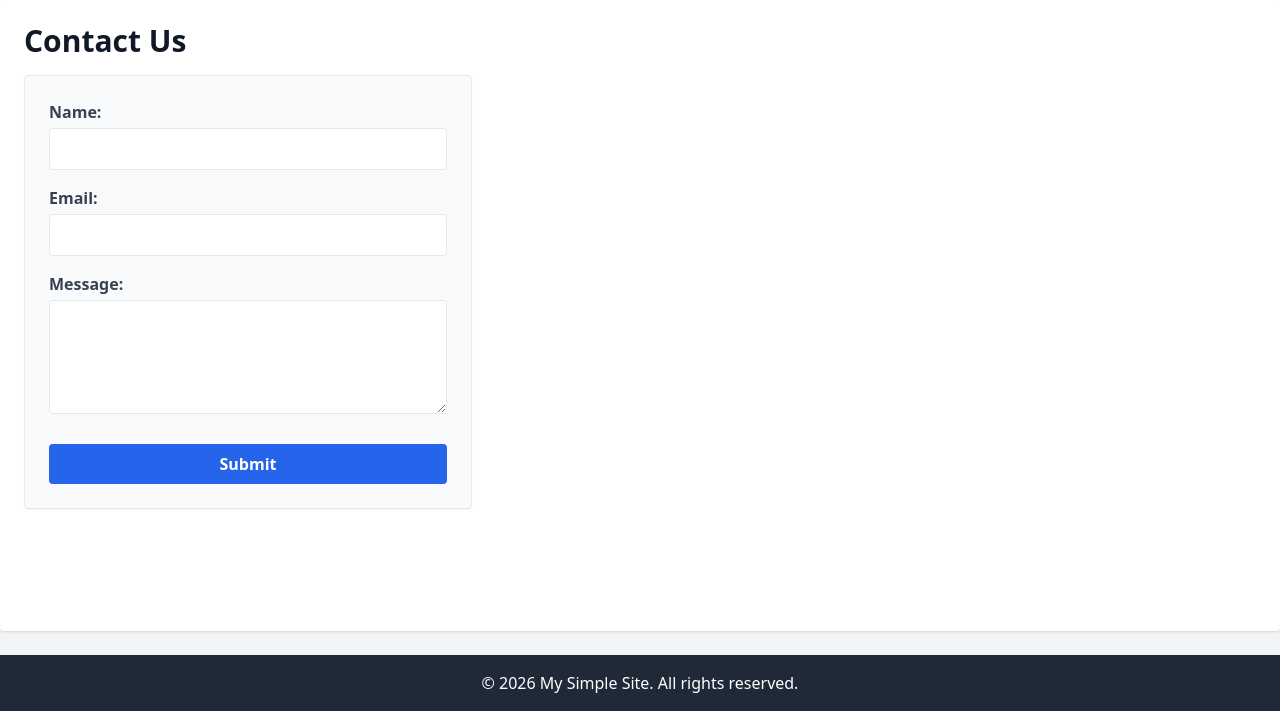
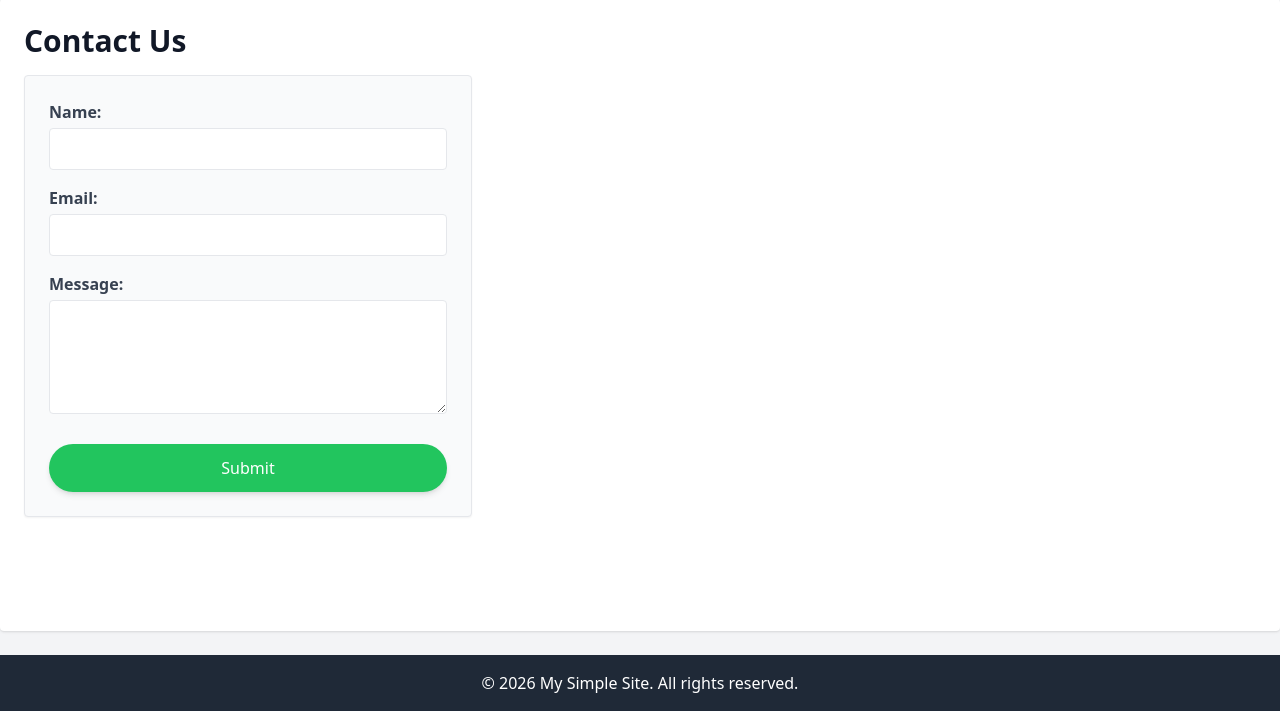
Before and after one commit to iamriazul/Backend, a Node server app: page /contact in a window 1280 px wide. Shown: the part 89-800 px from the top of the page. Run offline with Node 20, Linux system fonts and the light colour scheme; some libraries are stand-ins or nearby versions.

Commit message:
Update contact.ejs

```diff
--- a/Projects/Shoping-Website-Express js/views/contact.ejs
+++ b/Projects/Shoping-Website-Express js/views/contact.ejs
@@ -25,8 +25,8 @@
         <textarea id="message" name="message" rows="4" required class="w-full border p-2 rounded focus:ring-blue-500 focus:border-blue-500"></textarea>
     </div>
 
-    <button type="submit" class="bg-blue-600 text-white px-4 py-2 rounded hover:bg-blue-700 w-full mt-2 font-semibold">
-        Submit
+<button type="submit" class="bg-green-500 text-white px-6 py-3 rounded-full hover:bg-green-600 w-full mt-2 font-medium shadow-md">
+      Submit
     </button>
 </form>
 
```
